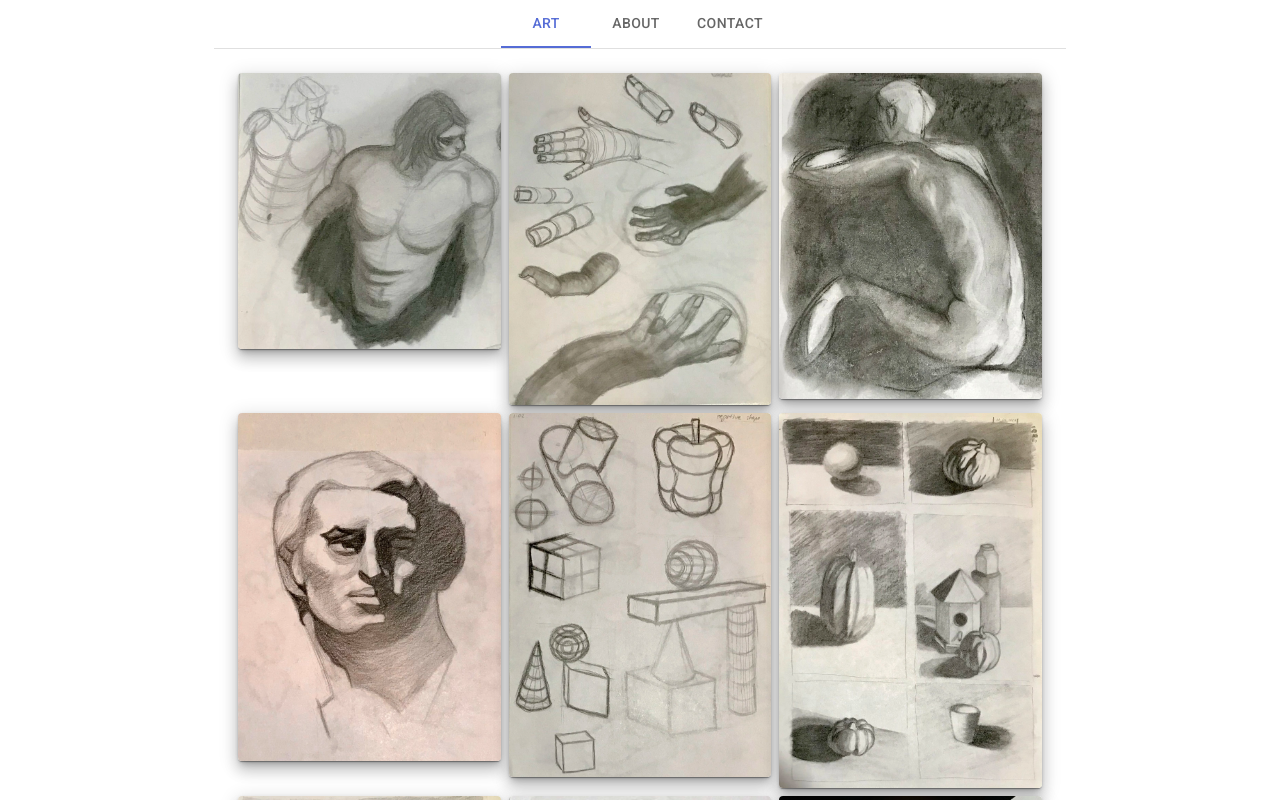
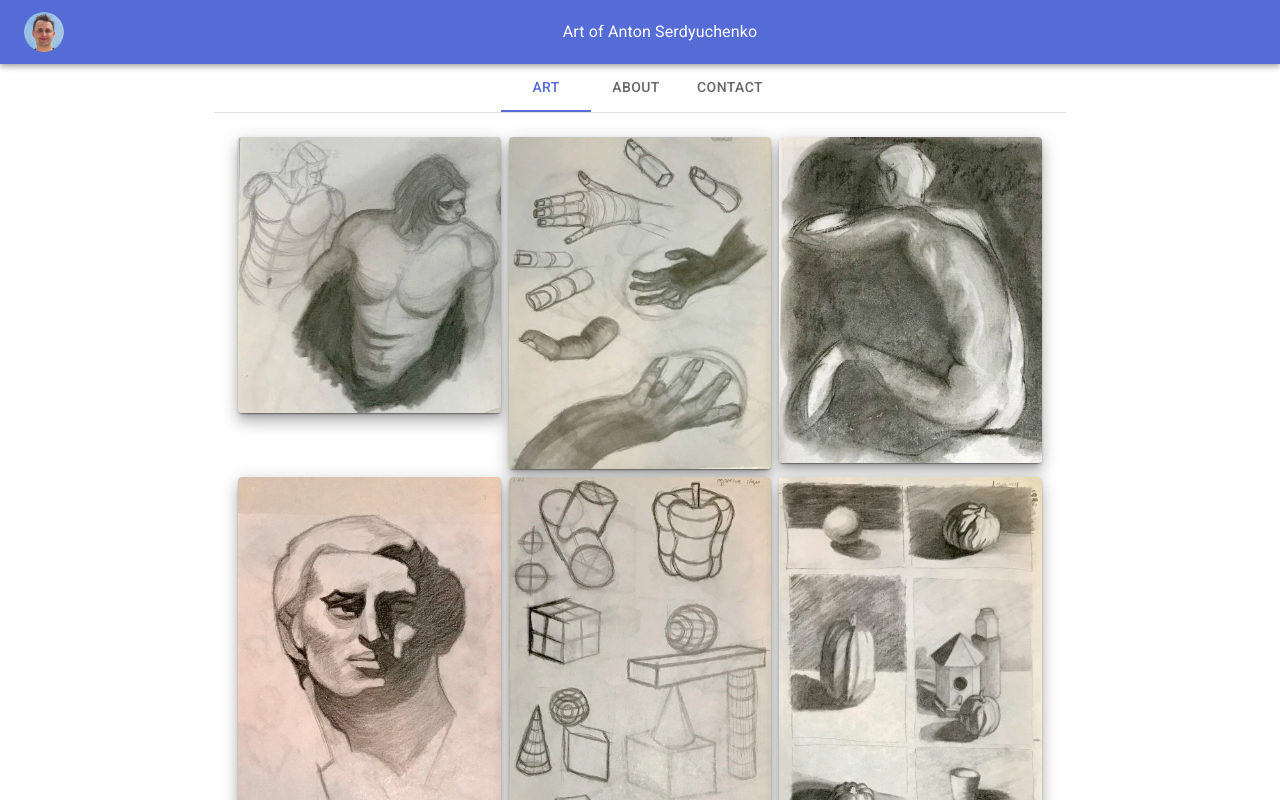
Before and after one commit to anton415/anton415.com, a React (Vite) app: page / in a window 1280 px wide. Shown: the top 800 px of the page. Built offline with nearby package versions, Linux system fonts and the light colour scheme.

Commit message:
Added app bar with name and avatar.

```diff
--- a/src/main.jsx
+++ b/src/main.jsx
@@ -4,6 +4,12 @@ import CssBaseline from '@mui/material/CssBaseline';
 import { ThemeProvider } from '@mui/material/styles';
 import App from './App';
 import theme from './theme';
+import AppBar from '@mui/material/AppBar';
+import Toolbar from '@mui/material/Toolbar';
+import Typography from '@mui/material/Typography';
+import Avatar from '@mui/material/Avatar';
+import Box from '@mui/material/Box';
+import AntonSerdyuchenkoAvatar from './static/images/avatar/AntonSerdyuchenko.png';
 
 const rootElement = document.getElementById('root');
 const root = createRoot(rootElement);
@@ -13,6 +19,17 @@ root.render(
     <ThemeProvider theme={theme}>
       {/* CssBaseline kickstart an elegant, consistent, and simple baseline to build upon. */}
       <CssBaseline />
+      <AppBar position="static">
+        <Toolbar>
+          <Box >
+            <Avatar alt="Anton Serdyuchenko" src={AntonSerdyuchenkoAvatar} />
+          </Box>
+          <Box sx={{ flexGrow: 1 }} />
+          <Typography alignItems="center" sx={{ flexGrow: 1 }}>
+            Art of Anton Serdyuchenko
+          </Typography>
+        </Toolbar>
+      </AppBar>
       <App />
     </ThemeProvider>
   </React.StrictMode>,
```
